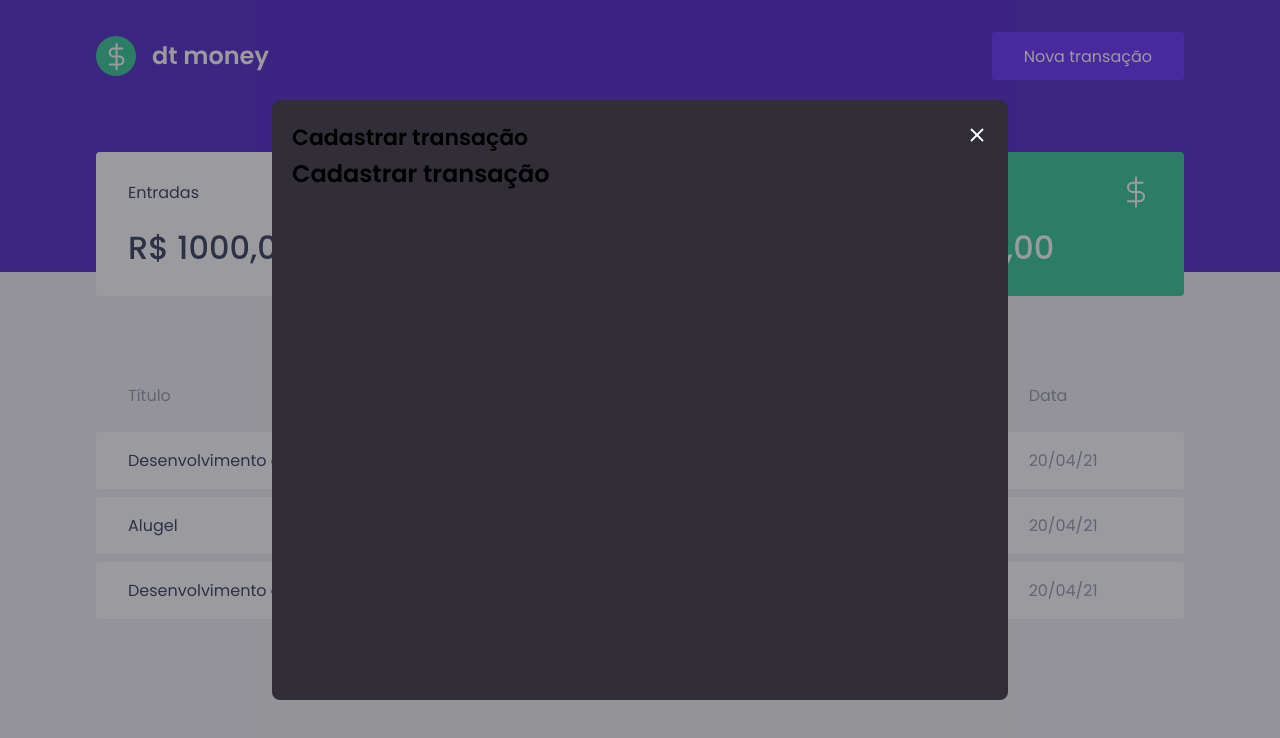
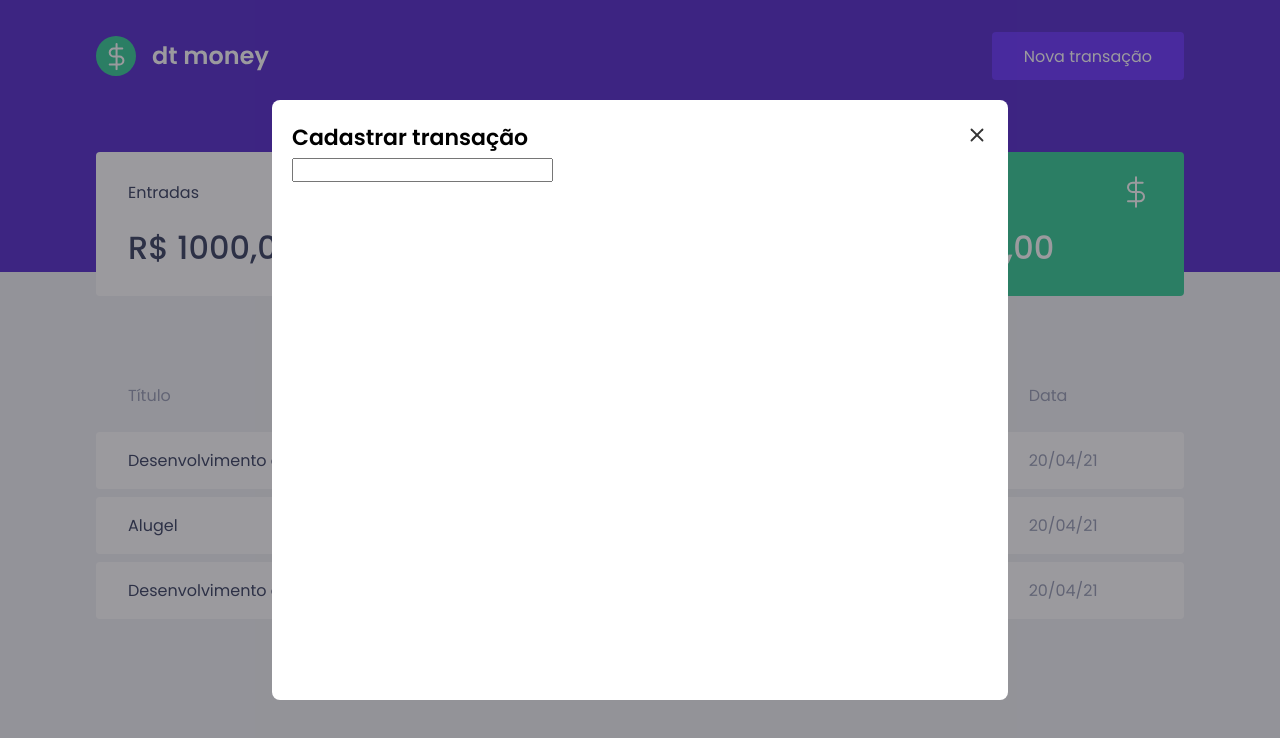
Before and after one commit to luisotavio756/react-money-sys, a React (Create React App) app: page / in a window 1280 px wide. Both pictures are taken after a click on the button "Nova transação". Shown: the top 738 px of the page. Built offline with nearby package versions, Linux system fonts and the light colour scheme; no server answers; what miragejs would draw is missing.

Commit message:
Update modal styles

```diff
--- a/src/components/CreateTransactionModal/index.tsx
+++ b/src/components/CreateTransactionModal/index.tsx
@@ -1,5 +1,6 @@
 import React from 'react';
 import Modal from '../Modal';
+import { Container } from './styles';
 
 interface ICreateTransactionModalProps {
   isNewTransactionModalOpen: boolean;
@@ -15,7 +16,9 @@
     title="Cadastrar transação"
     setIsOpen={handleCloseNewTransactionModal}
   >
-    <h2>Cadastrar transação</h2>
+    <Container>
+      <input type="text" />
+    </Container>
   </Modal>
 );
 
--- /dev/null
+++ b/src/components/CreateTransactionModal/styles.ts
@@ -0,0 +1,5 @@
+import styled from 'styled-components';
+
+export const Container = styled.div`
+
+`;
--- a/src/components/Modal/index.tsx
+++ b/src/components/Modal/index.tsx
@@ -37,8 +37,6 @@
           bottom: 'auto',
           marginRight: '-50%',
           transform: 'translate(-50%, -50%)',
-          background: '#312e38',
-          color: '#000000',
           borderRadius: '8px',
           maxWidth: '736px',
           width: '100%',
--- a/src/components/Modal/styles.ts
+++ b/src/components/Modal/styles.ts
@@ -5,15 +5,18 @@
   display: flex;
   align-items: center;
   justify-content: space-between;
+
   h1 {
     font-weight: 600;
     font-size: 22px;
     line-height: 36px;
   }
+
   button {
     background: transparent;
-    color: #fff;
+    color: #333;
     border: none;
+
     svg {
       font-size: 22px;
     }
```
